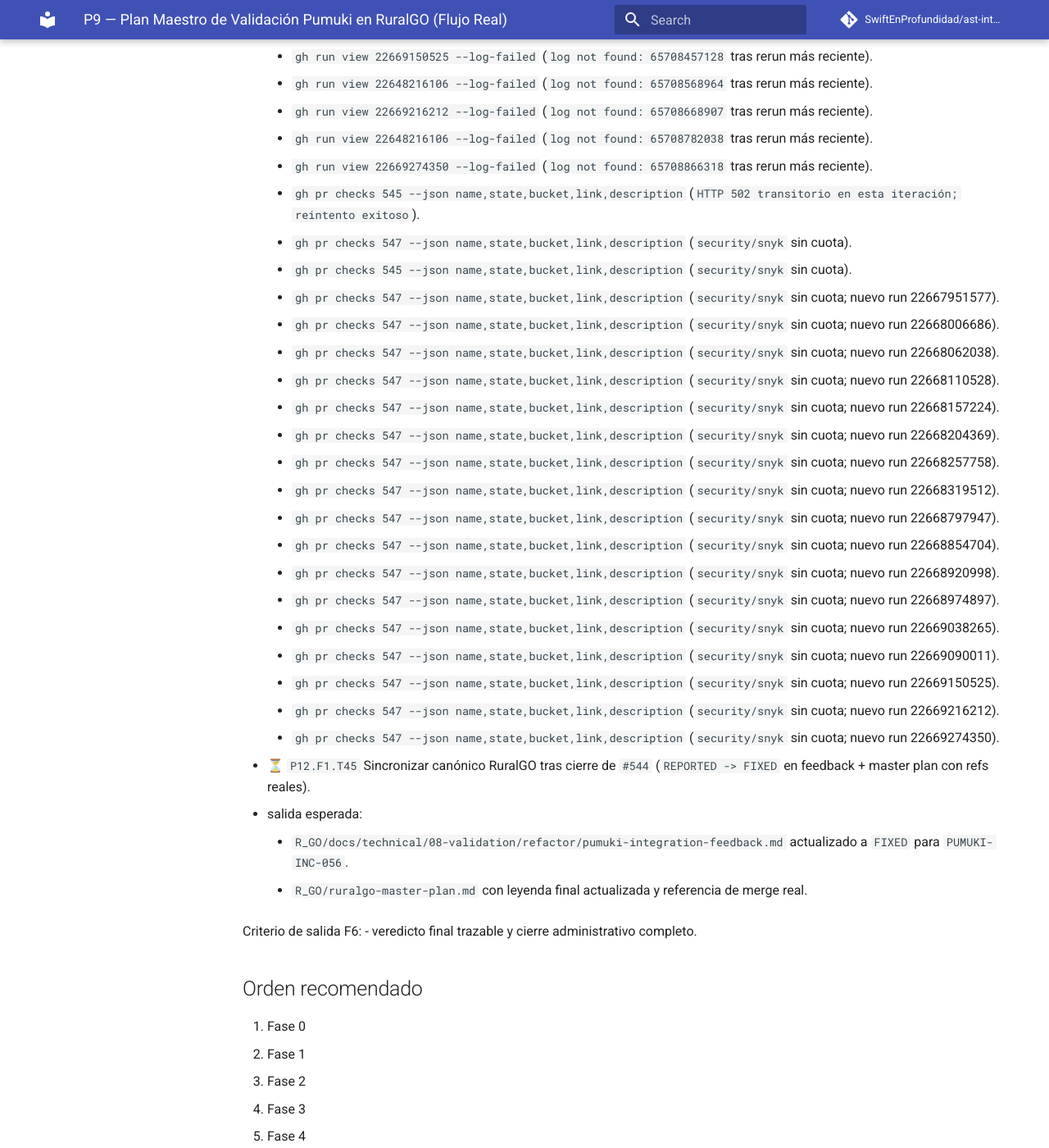
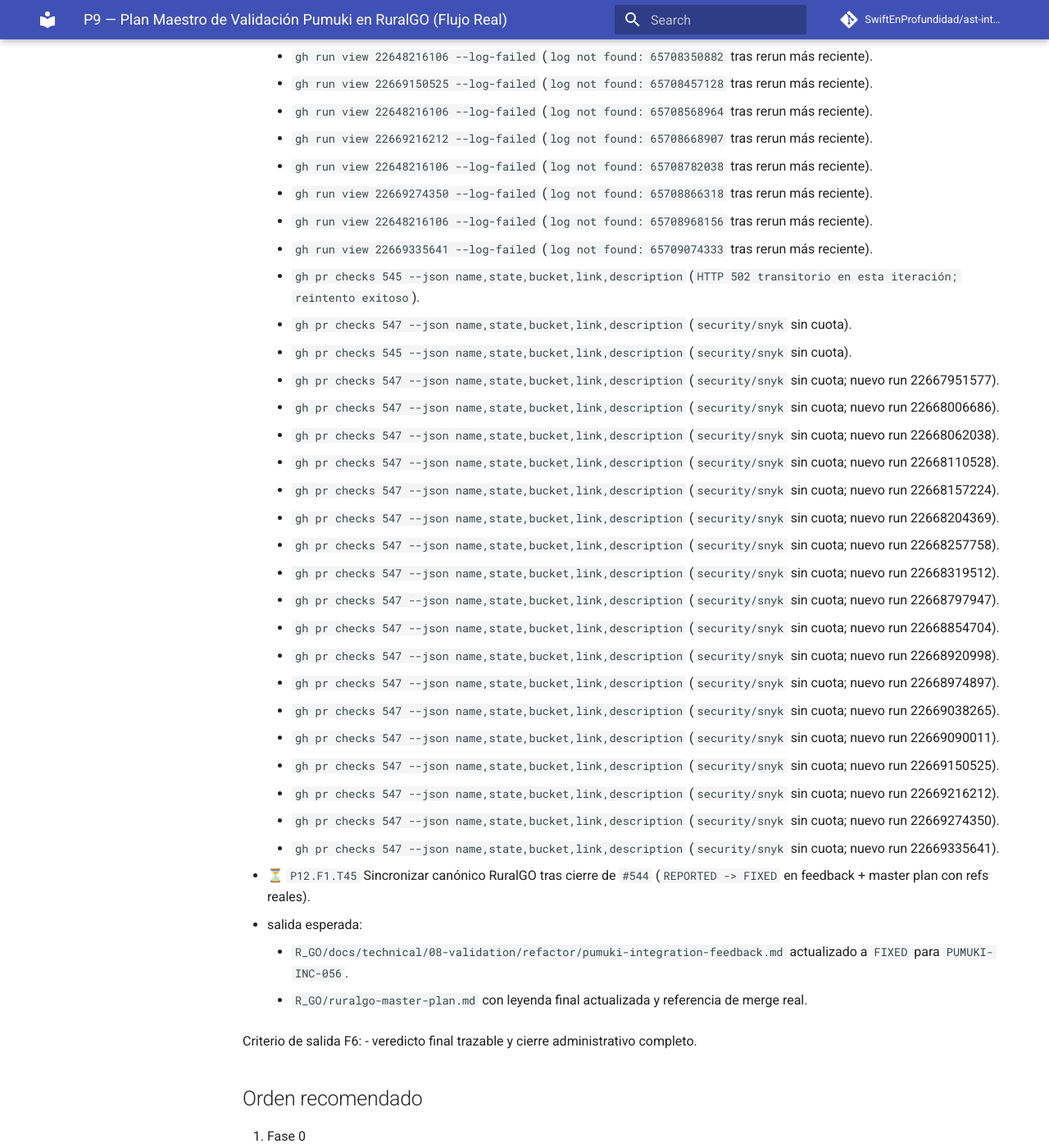
Before and after one commit to SwiftEnProfundidad/ast-intelligence-hooks, an MkDocs documentation site: the page built from docs/seguimiento-completo-validacion-ruralgo-03-03-2026.md, in a window 1280 px wide and 1400 px high, scrolled down 55329 px. Shown: the whole window at 82% size. Built offline with MkDocs 1.6.1 and Material for MkDocs 9.7.7, drawn with Linux system fonts in a browser that asks for light colours; comment, search, counter and statistics services are not loaded; some of the changed text lies outside the part shown.

Commit message:
docs(tracking): append T47 heartbeat for latest remote cycle

```diff
--- a/docs/seguimiento-completo-validacion-ruralgo-03-03-2026.md
+++ b/docs/seguimiento-completo-validacion-ruralgo-03-03-2026.md
@@ -1398,6 +1398,7 @@ Criterio de salida F5:
       - `https://github.com/SwiftEnProfundidad/ast-intelligence-hooks/issues/546#issuecomment-3997225157`
       - `https://github.com/SwiftEnProfundidad/ast-intelligence-hooks/issues/546#issuecomment-3997233928`
       - `https://github.com/SwiftEnProfundidad/ast-intelligence-hooks/issues/546#issuecomment-3997241709`
+      - `https://github.com/SwiftEnProfundidad/ast-intelligence-hooks/issues/546#issuecomment-3997251884`
     - evidencia de bloqueo vigente:
       - `gh run view 22648407847` (`billing lock` en GitHub Actions).
       - `gh run view 22648597740` (`billing lock` persistente tras rerun/retrigger).
@@ -1550,6 +1551,8 @@ Criterio de salida F5:
       - `gh run view 22669216212 --log-failed` (`log not found: 65708668907` tras rerun más reciente).
       - `gh run view 22648216106 --log-failed` (`log not found: 65708782038` tras rerun más reciente).
       - `gh run view 22669274350 --log-failed` (`log not found: 65708866318` tras rerun más reciente).
+      - `gh run view 22648216106 --log-failed` (`log not found: 65708968156` tras rerun más reciente).
+      - `gh run view 22669335641 --log-failed` (`log not found: 65709074333` tras rerun más reciente).
       - `gh pr checks 545 --json name,state,bucket,link,description` (`HTTP 502 transitorio en esta iteración; reintento exitoso`).
       - `gh pr checks 547 --json name,state,bucket,link,description` (`security/snyk` sin cuota).
       - `gh pr checks 545 --json name,state,bucket,link,description` (`security/snyk` sin cuota).
@@ -1570,6 +1573,7 @@ Criterio de salida F5:
       - `gh pr checks 547 --json name,state,bucket,link,description` (`security/snyk` sin cuota; nuevo run 22669150525).
       - `gh pr checks 547 --json name,state,bucket,link,description` (`security/snyk` sin cuota; nuevo run 22669216212).
       - `gh pr checks 547 --json name,state,bucket,link,description` (`security/snyk` sin cuota; nuevo run 22669274350).
+      - `gh pr checks 547 --json name,state,bucket,link,description` (`security/snyk` sin cuota; nuevo run 22669335641).
 
 - ⏳ `P12.F1.T45` Sincronizar canónico RuralGO tras cierre de `#544` (`REPORTED -> FIXED` en feedback + master plan con refs reales).
   - salida esperada:
```
